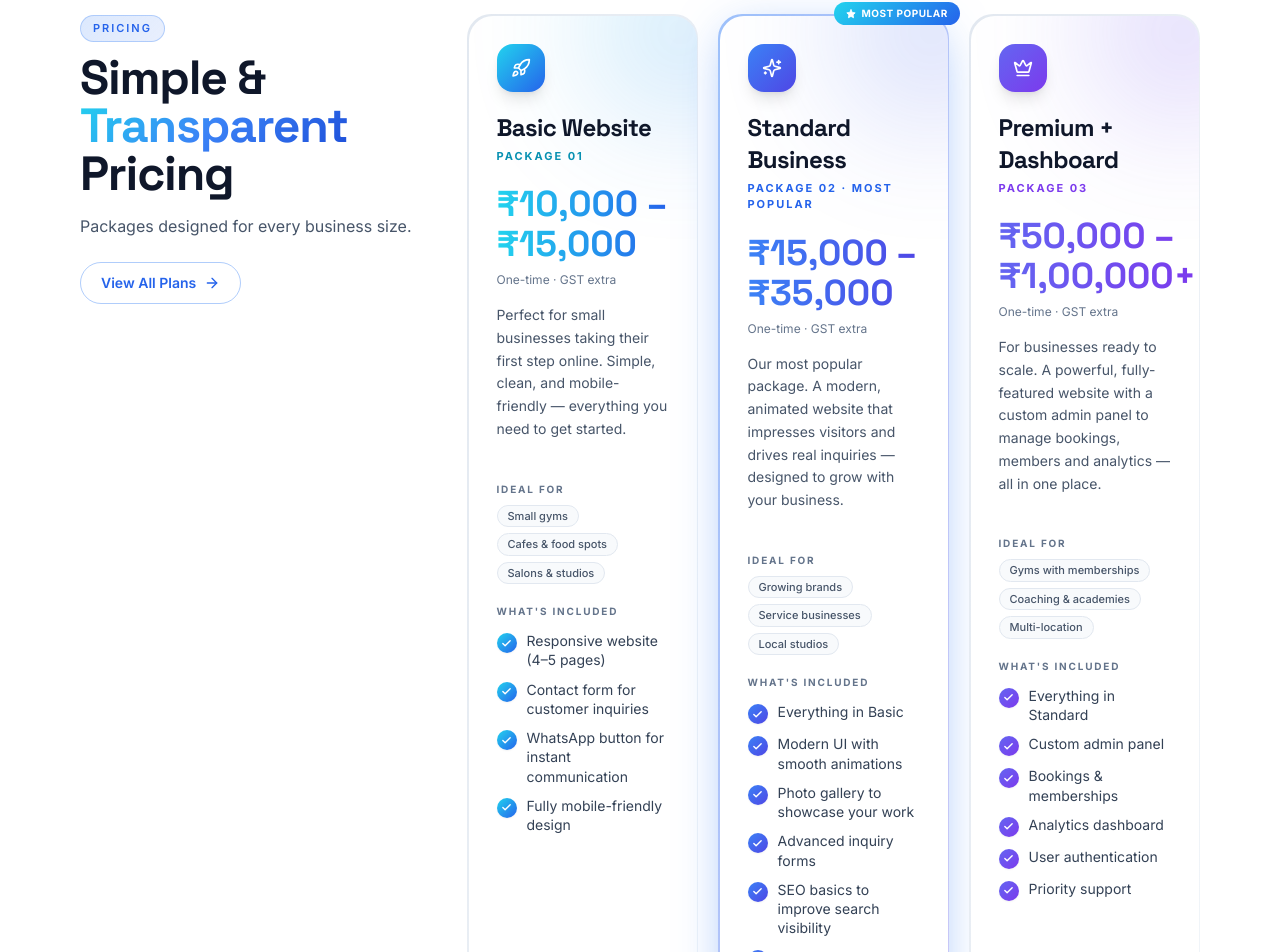
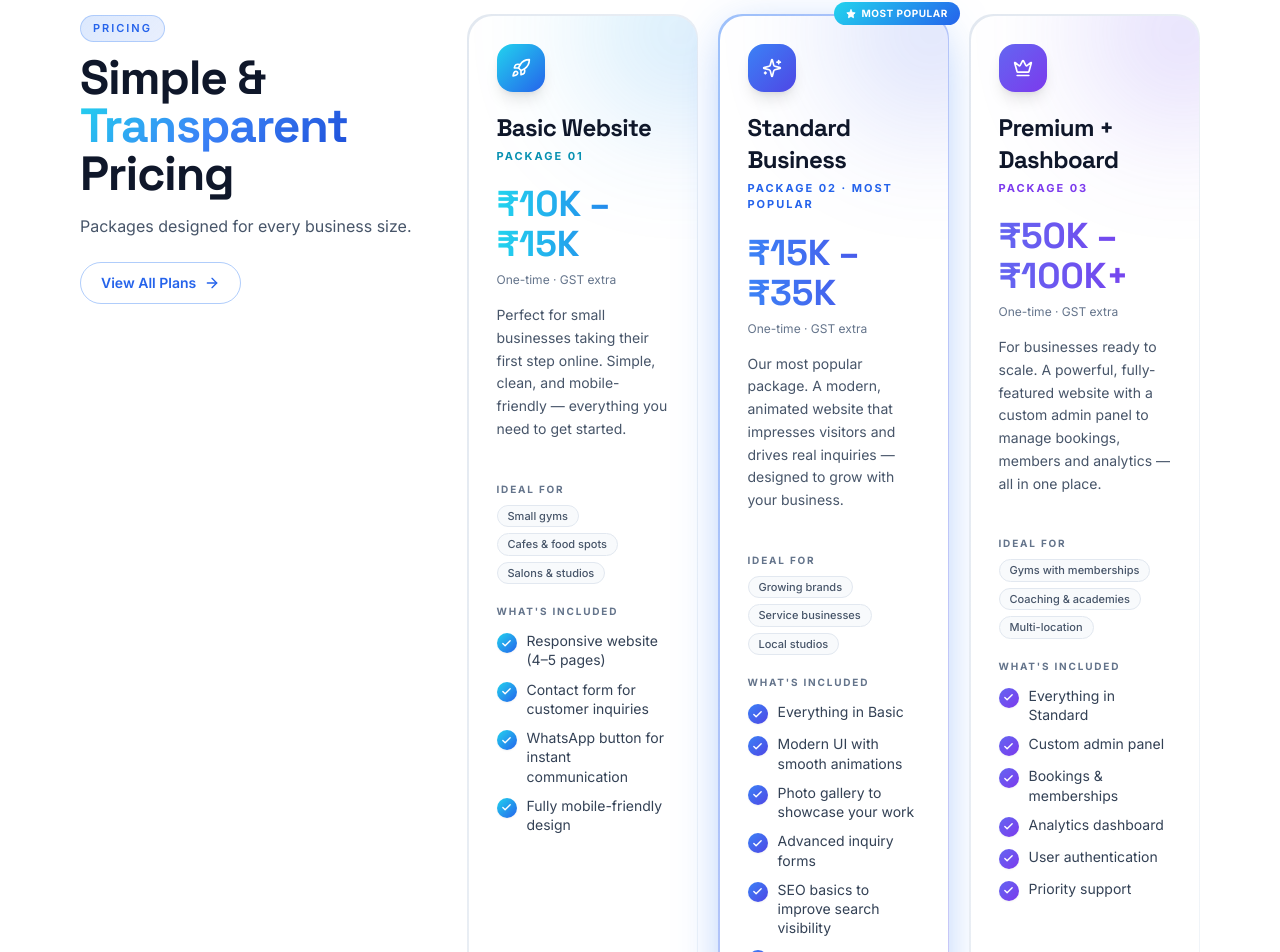
Before and after one commit to wedev001/BrandSpire, a React (Vite) app in the folder packages/frontend/: page / in a window 1280 px wide. Shown: the part 2743-3695 px from the top of the page. Built offline with nearby package versions, Linux system fonts and the light colour scheme; no server answers.

Commit message:
Price Visual Change

```diff
--- a/packages/frontend/src/components/PricingCard.jsx
+++ b/packages/frontend/src/components/PricingCard.jsx
@@ -3,7 +3,13 @@ import { motion, useMotionValue, useMotionTemplate } from 'framer-motion';
 import { Check, Star, Rocket, Sparkles, Crown, ArrowRight } from 'lucide-react';
 import { Link } from 'react-router-dom';
 
-function fmt(n) { return '₹' + n.toLocaleString('en-IN'); }
+function fmt(n) {
+  if (n >= 1000) {
+    const k = n / 1000;
+    return '₹' + (k % 1 === 0 ? k : k.toFixed(1)) + 'K';
+  }
+  return '₹' + n.toLocaleString('en-IN');
+}
 
 const TIER_META = {
   basic:    { Icon: Rocket,   accent: 'from-cyan-400 to-blue-600',   ring: 'from-cyan-400/40 to-blue-600/20',   chipText: 'text-cyan-600 dark:text-cyan-300'   },
--- a/packages/frontend/src/pages/Pricing.jsx
+++ b/packages/frontend/src/pages/Pricing.jsx
@@ -7,7 +7,13 @@ import PricingCard from '../components/PricingCard.jsx';
 import SectionHeading from '../components/SectionHeading.jsx';
 import { pricing, addons, company } from '../data/site.js';
 
-const fmt = (n) => '₹' + n.toLocaleString('en-IN');
+const fmt = (n) => {
+  if (n >= 1000) {
+    const k = n / 1000;
+    return '₹' + (k % 1 === 0 ? k : k.toFixed(1)) + 'K';
+  }
+  return '₹' + n.toLocaleString('en-IN');
+};
 
 const guarantees = [
   { icon: ShieldCheck, label: '30-day support', sub: 'Free after launch' },
```
